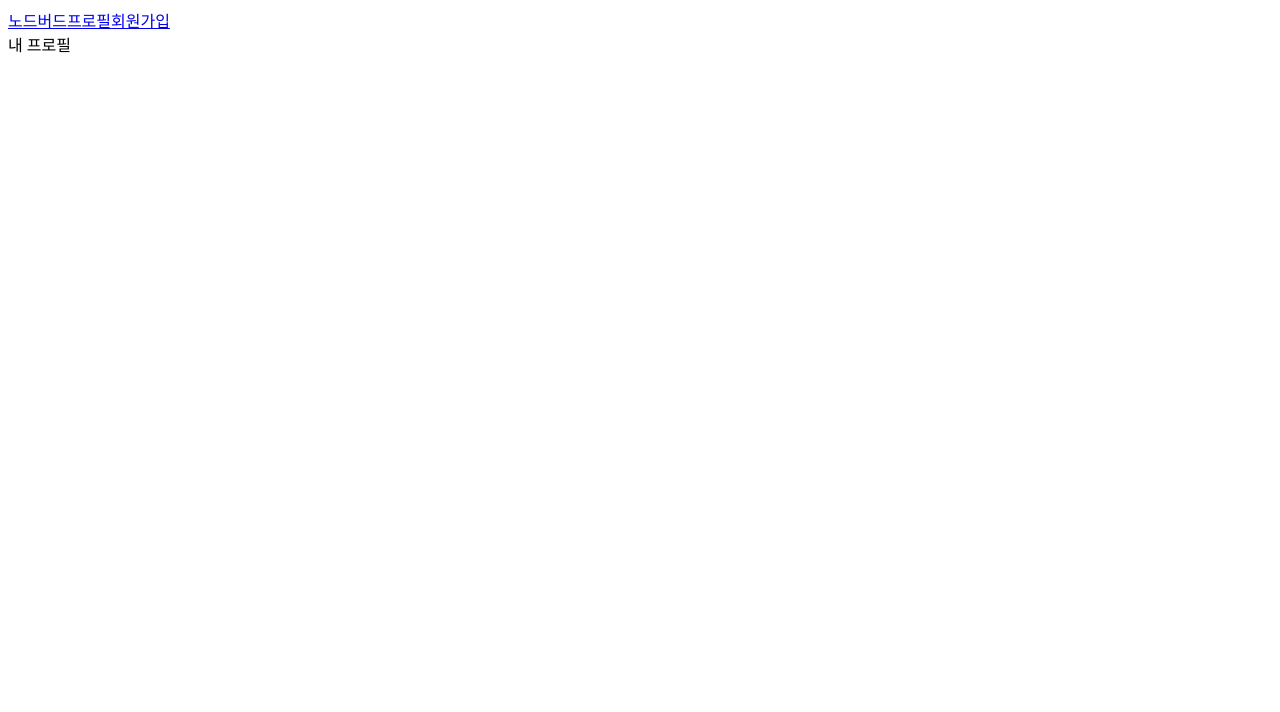
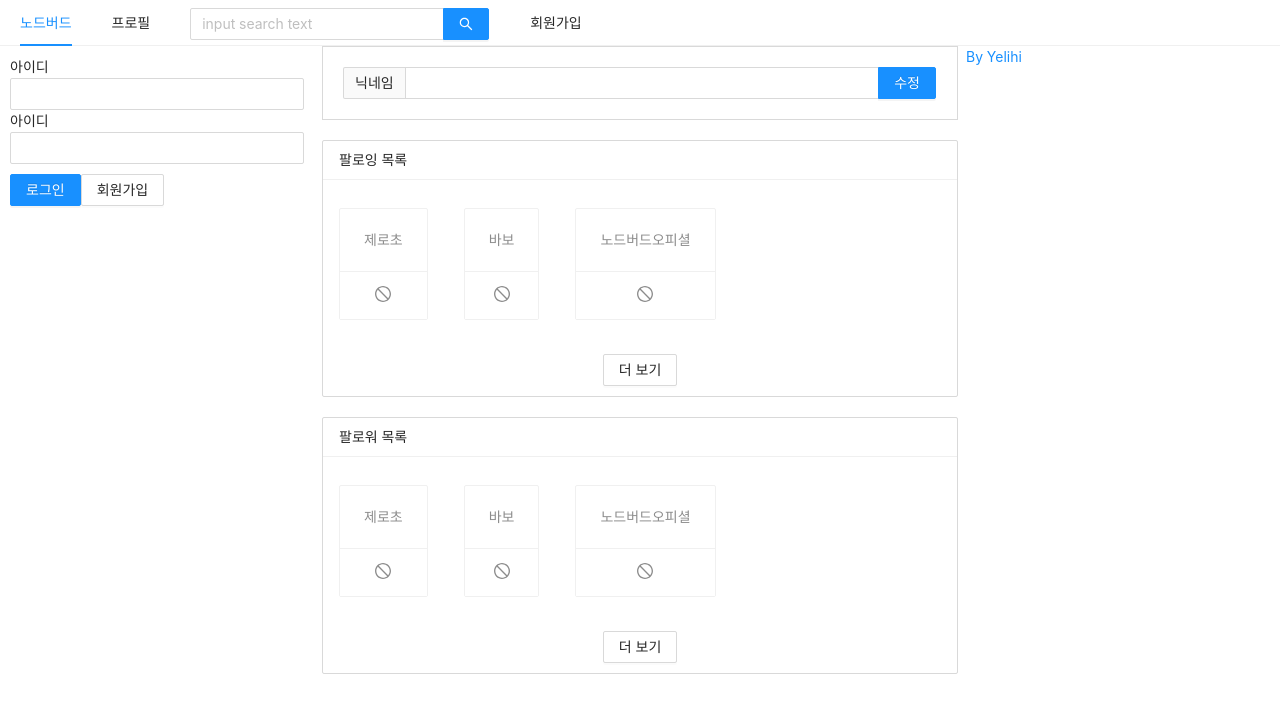
Before and after one commit to Yelihi/NodeBird_Self, a Next.js app: page /profile in a window 1280 px wide. Shown: the top 712 px of the page. Built offline with nearby package versions, Linux system fonts and the light colour scheme.

Commit message:
Add: 기본적인 화면 레이아웃

```diff
--- a/components/AppLayout.js
+++ b/components/AppLayout.js
@@ -1,22 +1,64 @@
-import React from "react";
+import React, { useState } from "react";
 import PropTypes from "prop-types";
 import Link from "next/link";
+import { Menu, Input, Row, Col } from "antd";
+
+import UserProfile from "./UserProfile";
+import LoginForm from "./LoginForm";
+import styled from "styled-components";
 
 const AppLayout = ({ children }) => {
+  const [isLoggedIn, setIsLoggedIn] = useState(false);
   return (
     <div>
-      <div>
+      <Menu mode="horizontal">
+        <Menu.Item>
           <Link href="/">
             <a>노드버드</a>
           </Link>
+        </Menu.Item>
+        <Menu.Item>
           <Link href="/profile">
             <a>프로필</a>
           </Link>
+        </Menu.Item>
+        <Menu.Item>
+          <SearchInput
+            placeholder="input search text"
+            enterButton
+            style={{
+              width: 300,
+              verticalAlign: "middle",
+            }}
+          />
+        </Menu.Item>
+        <Menu.Item>
           <Link href="/signup">
             <a>회원가입</a>
           </Link>
-      </div>
+        </Menu.Item>
+      </Menu>
+      <Row gutter={8}>
+        <Col xs={24} md={6}>
+          {isLoggedIn ? (
+            <UserProfile setIsLoggedIn={setIsLoggedIn} />
+          ) : (
+            <LoginForm setIsLoggedIn={setIsLoggedIn} />
+          )}
+        </Col>
+        <Col xs={24} md={12}>
           {children}
+        </Col>
+        <Col xs={24} md={6}>
+          <a
+            href="https://rock7246.tistory.com"
+            target="_blank"
+            rel="noreferrer noopenner"
+          >
+            By Yelihi
+          </a>
+        </Col>
+      </Row>
     </div>
   );
 };
@@ -27,3 +69,7 @@ AppLayout.prototype = {
 };
 
 export default AppLayout;
+
+const SearchInput = styled(Input.Search)`
+  vertical-align: middle;
+`;
--- /dev/null
+++ b/components/FollowList.js
@@ -0,0 +1,37 @@
+import React from "react";
+import { List } from "antd";
+import { Card, Button } from "antd";
+import { StopOutlined } from "@ant-design/icons";
+import PropTypes from "prop-types";
+
+const FollowList = ({ header, data }) => {
+  return (
+    <List
+      style={{ marginBottom: 20 }}
+      grid={{ gutter: 4, xs: 2, md: 3 }}
+      size="small"
+      header={<div>{header}</div>}
+      loadMore={
+        <div style={{ textAlign: "center", margin: "10px 0" }}>
+          <Button>더 보기</Button>
+        </div>
+      }
+      bordered
+      dataSource={data}
+      renderItem={(item) => (
+        <List.Item style={{ marginTop: 20 }}>
+          <Card actions={[<StopOutlined key="stop" />]}>
+            <Card.Meta description={item.nickname} />
+          </Card>
+        </List.Item>
+      )}
+    />
+  );
+};
+
+FollowList.prototype = {
+  header: PropTypes.string.isRequired,
+  data: PropTypes.array.isRequired,
+};
+
+export default FollowList;
--- /dev/null
+++ b/components/LoginForm.js
@@ -0,0 +1,65 @@
+import React, { useState, useCallback } from "react";
+import { Button, Form, Input } from "antd";
+import Link from "next/link";
+import styled from "styled-components";
+
+const LoginForm = ({ setIsLoggedIn }) => {
+  const [input, setInput] = useState({
+    id: "",
+    password: "",
+  });
+
+  const onChangeId = useCallback(
+    (e) => {
+      const { name, value } = e.target;
+      setInput({ ...input, [name]: value });
+    },
+    [input]
+  );
+
+  const onSubmitForm = useCallback(() => {
+    console.log(input.id, input.password);
+    setIsLoggedIn(true);
+  }, [input]);
+
+  return (
+    <FormWrapper onFinish={onSubmitForm}>
+      <div>
+        <label htmlFor="user-id">아이디</label>
+        <br />
+        <Input name="id" value={input.id} onChange={onChangeId} required />
+      </div>
+      <div>
+        <label htmlFor="password">아이디</label>
+        <br />
+        <Input
+          name="password"
+          type="password"
+          value={input.password}
+          onChange={onChangeId}
+          required
+        />
+      </div>
+      <ButtonWrapper>
+        <Button type="primary" htmlType="submit" loading={false}>
+          로그인
+        </Button>
+        <Link href="/signup">
+          <a>
+            <Button>회원가입</Button>
+          </a>
+        </Link>
+      </ButtonWrapper>
+    </FormWrapper>
+  );
+};
+
+export default LoginForm;
+
+const ButtonWrapper = styled.div`
+  margin-top: 10px;
+`;
+
+const FormWrapper = styled(Form)`
+  padding: 10px;
+`;
--- /dev/null
+++ b/components/NicknameEditForm.js
@@ -0,0 +1,19 @@
+import React from "react";
+import { Form, Input } from "antd";
+import styled from "styled-components";
+
+const NicknameEditForm = () => {
+  return (
+    <FormWrapper>
+      <Input.Search addonBefore="닉네임" enterButton="수정" />
+    </FormWrapper>
+  );
+};
+
+export default NicknameEditForm;
+
+const FormWrapper = styled(Form)`
+  margin-bottom: 20px;
+  border: 1px solid #d9d9d9;
+  padding: 20px;
+`;
--- /dev/null
+++ b/components/UserProfile.js
@@ -0,0 +1,32 @@
+import { Avatar, Button, Card } from "antd";
+import React, { useCallback } from "react";
+
+const UserProfile = ({ setIsLoggedIn }) => {
+  const onLogout = useCallback(() => {
+    setIsLoggedIn(false);
+  }, []);
+
+  return (
+    <Card
+      actions={[
+        <div key="twit">
+          짹짹
+          <br />0
+        </div>,
+        <div key="followings">
+          팔로잉
+          <br />0
+        </div>,
+        <div key="follower">
+          팔로워
+          <br />0
+        </div>,
+      ]}
+    >
+      <Card.Meta avatar={<Avatar>WI</Avatar>} title="WonIk" />
+      <Button onClick={onLogout}>로그아웃</Button>
+    </Card>
+  );
+};
+
+export default UserProfile;
--- a/package.json
+++ b/package.json
@@ -9,8 +9,11 @@
   "author": "Wonik Choi",
   "license": "ISC",
   "dependencies": {
+    "@ant-design/icons": "^4.7.0",
+    "antd": "^4.23.6",
     "next": "^9.5.5",
-    "prop-types": "^15.8.1"
+    "prop-types": "^15.8.1",
+    "styled-components": "^5.3.6"
   },
   "devDependencies": {
     "eslint": "^8.24.0",
--- /dev/null
+++ b/pages/_app.js
@@ -0,0 +1,22 @@
+import React from "react";
+import "antd/dist/antd.css";
+import PropTypes from "prop-types";
+import Head from "next/head";
+
+const _app = ({ Component }) => {
+  return (
+    <>
+      <Head>
+        <meta charSet="utf-8" />
+        <title>Nodebird</title>
+      </Head>
+      <Component />
+    </>
+  );
+};
+
+_app.propTypes = {
+  Component: PropTypes.elementType.isRequired,
+};
+
+export default _app;
--- a/pages/profile.js
+++ b/pages/profile.js
@@ -1,10 +1,26 @@
 import React from "react";
+
 import AppLayout from "../components/AppLayout";
+import NicknameEditForm from "../components/NicknameEditForm";
+import FollowList from "../components/FollowList";
 
 const profile = () => {
+  const followerList = [
+    { nickname: "제로초" },
+    { nickname: "바보" },
+    { nickname: "노드버드오피셜" },
+  ];
+  const followingList = [
+    { nickname: "제로초" },
+    { nickname: "바보" },
+    { nickname: "노드버드오피셜" },
+  ];
+
   return (
     <AppLayout>
-      <div>내 프로필</div>
+      <NicknameEditForm />
+      <FollowList header="팔로잉 목록" data={followingList} />
+      <FollowList header="팔로워 목록" data={followerList} />
     </AppLayout>
   );
 };
```
Also changed, not shown: pages/signup.js (+5 -2 lines), 1 other file (tests, documents, lock files or other folders). Lines whose indentation alone changed are shown as unchanged.
